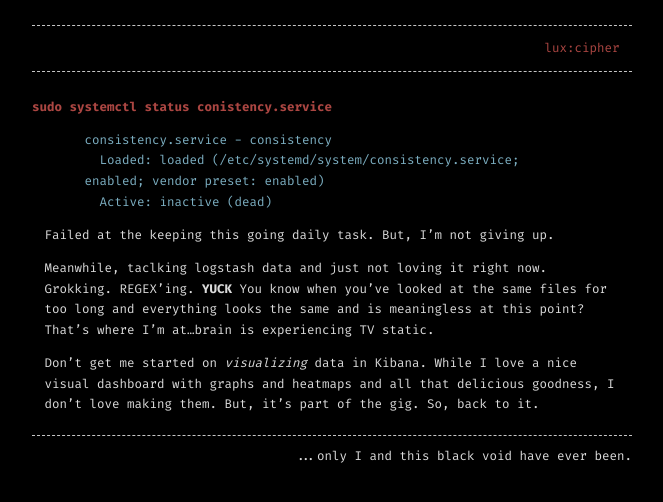
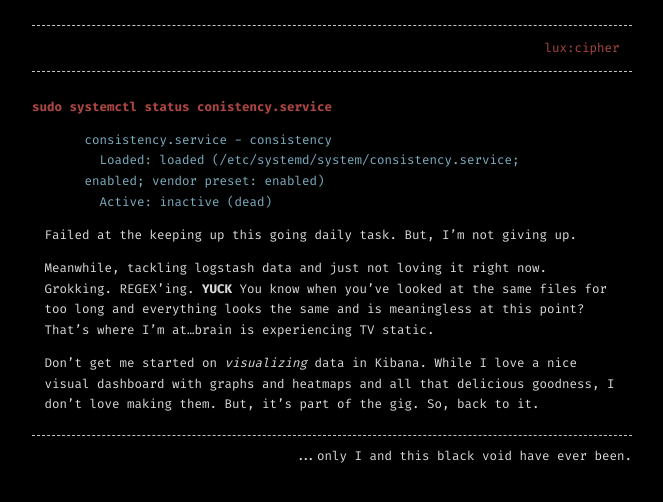
Before and after one commit to alt5474n/5474n.github.io, a Jekyll site: the page built from _posts/2020-04-22-not-consistent.md, in a window 1280 px wide. Shown: the top 502 px of the page, without its empty margins (308-971 px from the left). Built offline with Jekyll 4.4.1, drawn with Linux system fonts in a browser that asks for light colours.

Commit message:
new post: fivecups

```diff
--- a/_posts/2020-04-22-not-consistent.md
+++ b/_posts/2020-04-22-not-consistent.md
@@ -9,8 +9,8 @@
 >   Loaded: loaded (/etc/systemd/system/consistency.service; enabled; vendor preset: enabled)
 >   Active: inactive (dead)
 
-Failed at the keeping this going daily task. But, I'm not giving up.
+Failed at the keeping up this going daily task. But, I'm not giving up.
 
-Meanwhile, taclking logstash data and just not loving it right now. Grokking. REGEX'ing. **YUCK** You know when you've looked at the same files for too long and everything looks the same and is meaningless at this point? That's where I'm at...brain is experiencing TV static.
+Meanwhile, tackling logstash data and just not loving it right now. Grokking. REGEX'ing. **YUCK** You know when you've looked at the same files for too long and everything looks the same and is meaningless at this point? That's where I'm at...brain is experiencing TV static.
 
 Don't get me started on _visualizing_ data in Kibana. While I love a nice visual dashboard with graphs and heatmaps and all that delicious goodness, I don't love making them. But, it's part of the gig. So, back to it.
```
Also changed, not shown: _posts/2020-04-24-five-cups.md (added, +18 -0 lines), img/fiveCups.jpg (added).
